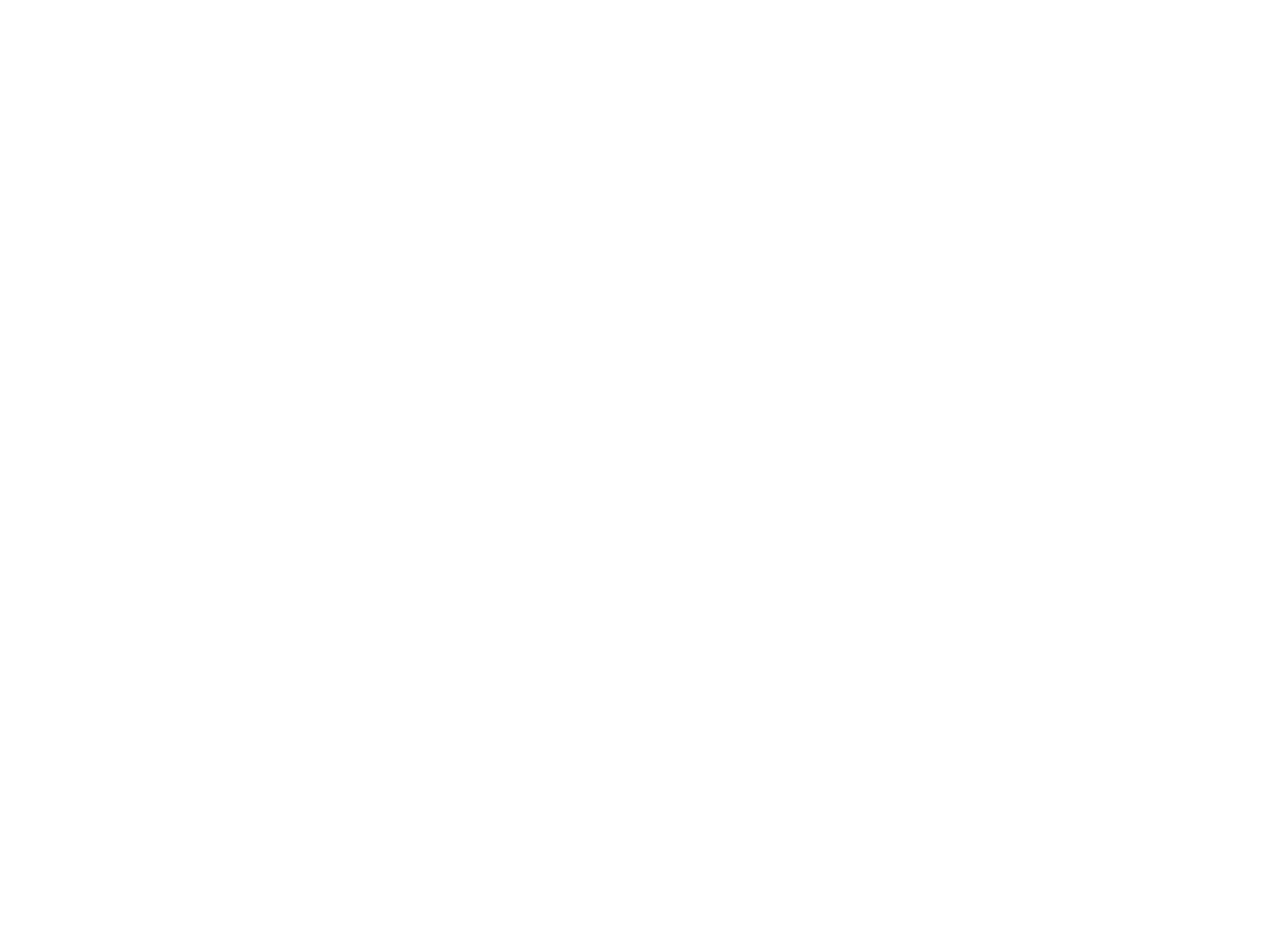
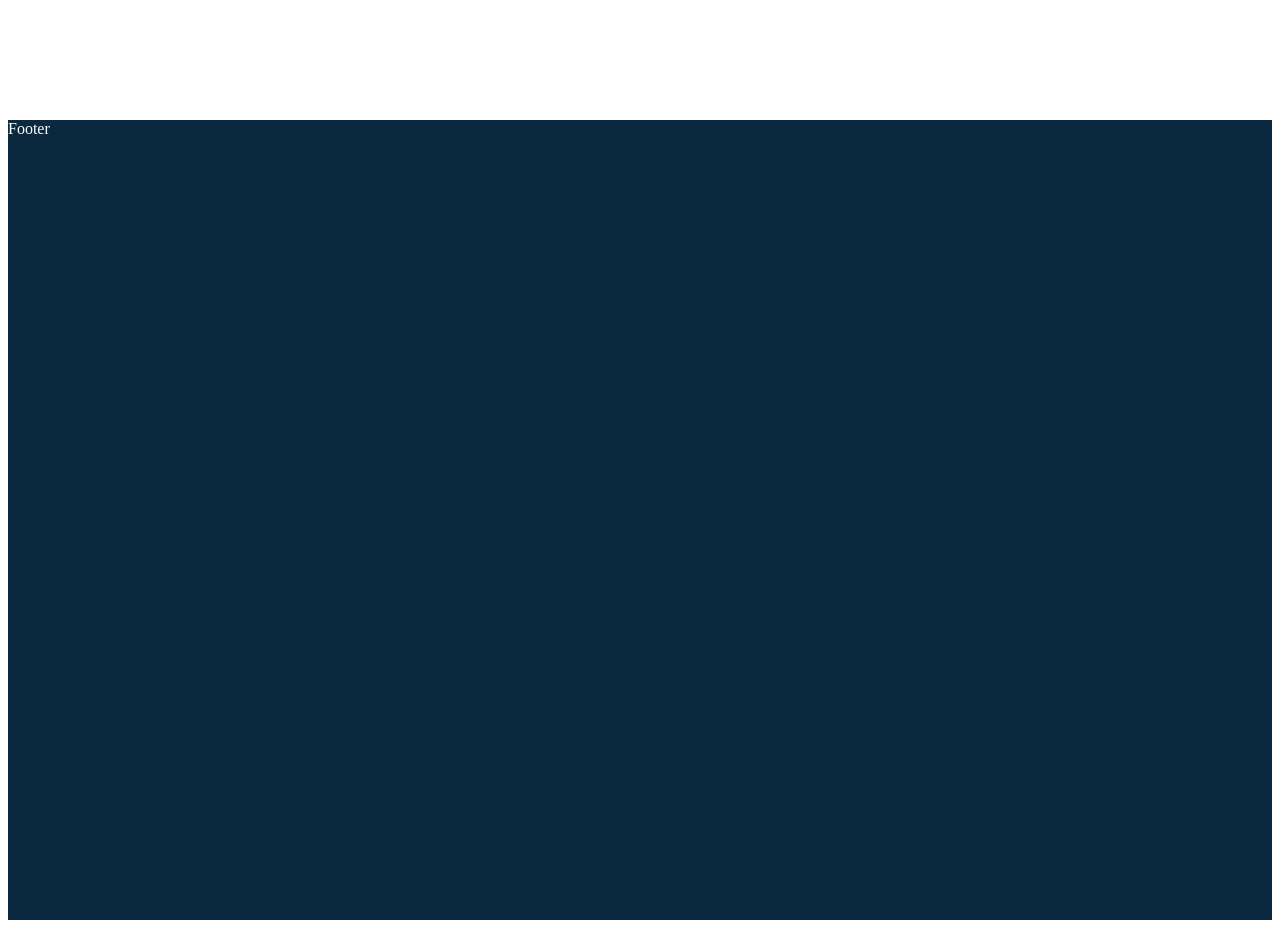
Before and after one commit to LFSoto/effective-doodle, a React (Create React App) app: page / in a window 1280 px wide. Shown: the part 1720-2648 px from the top of the page. Before the commit the page ends 800 px from the top, so only its background shows below. Built offline with nearby package versions, Linux system fonts and the light colour scheme.

Commit message:
Adding footer component

```diff
--- a/src/App.tsx
+++ b/src/App.tsx
@@ -3,6 +3,7 @@
 import Layout from './components/Layout/Layout';
 import Title from './components/Title/Title';
 import NavBar from './components/NavBar/NavBar';
+import Footer from './components/Footer/Footer';
 
 const App: React.FC = () => {
   const state = {
@@ -40,6 +41,7 @@
         <Title />
         <Products products={state.products} addToCart={addToCart} />
       </Layout>
+      <Footer/>
     </div>
   );
 };
--- /dev/null
+++ b/src/components/Footer/Footer.tsx
@@ -0,0 +1,15 @@
+const styles = {
+    footer: {
+        backgroundColor: '#0A283E',
+        color: '#fff',
+        height: '100vh',
+        marginTop: '100%',
+        position:'sticky' as 'sticky'
+    }
+}
+
+const Footer = () => {
+  return <div style={styles.footer}>Footer</div>;
+};
+
+export default Footer;
```
